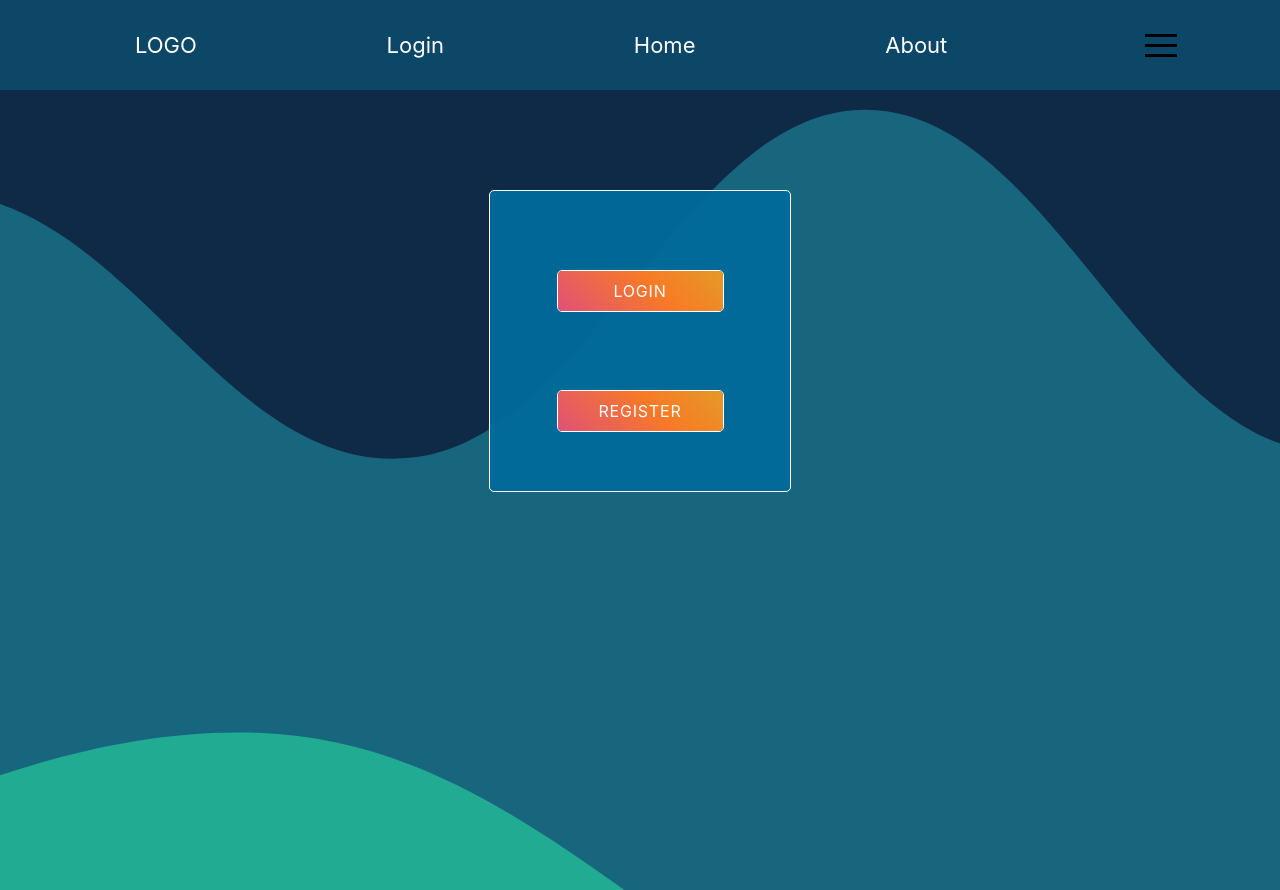
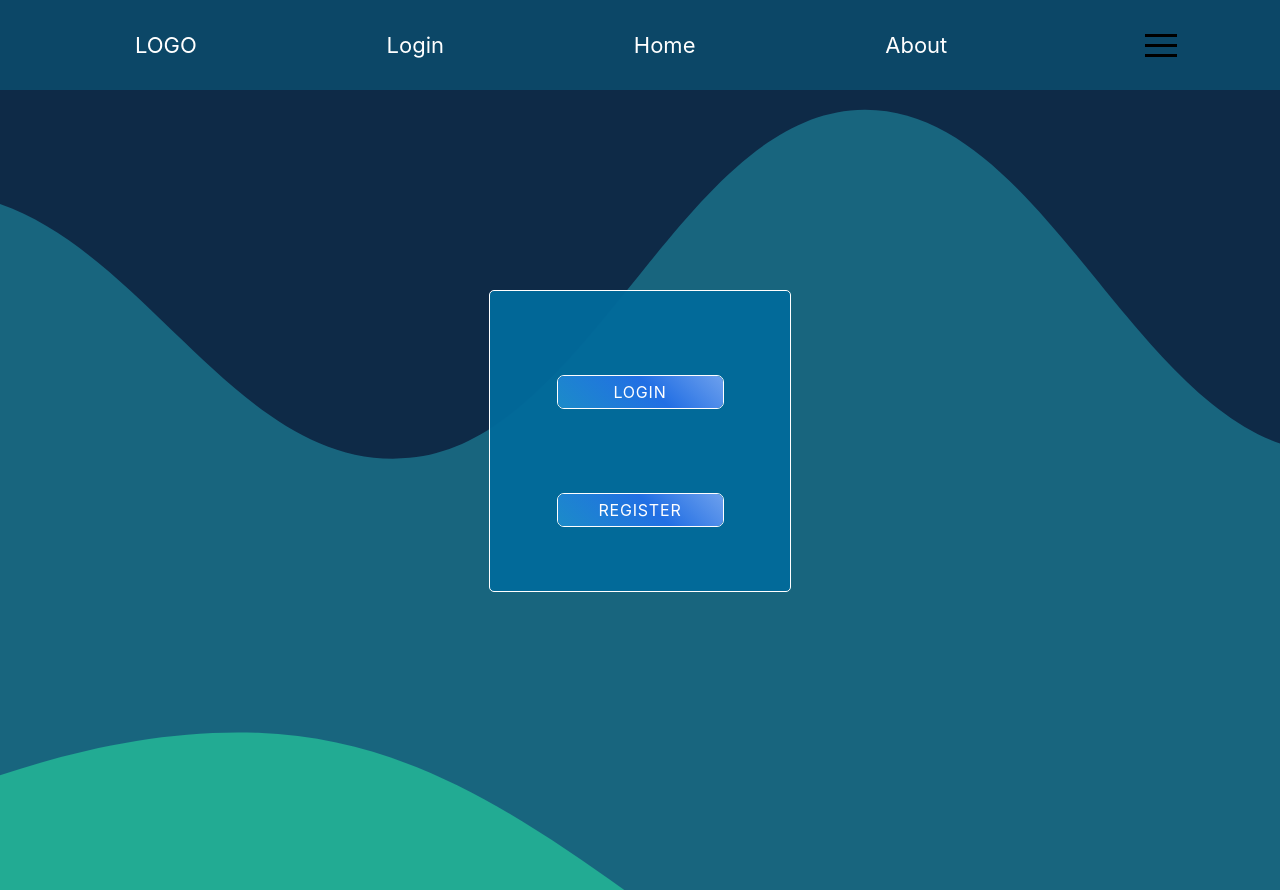
Before and after one commit to JohnBorges52/TypeWhat, a React (Create React App) app in the folder guesswhat-front/: page / in a window 1280 px wide. Built offline with nearby package versions, Linux system fonts and the light colour scheme.

Commit message:
fix an issue with box color

```diff
--- a/guesswhat-front/src/styles/mainpage.scss
+++ b/guesswhat-front/src/styles/mainpage.scss
@@ -1,5 +1,5 @@
 .mainpage--container{
-  margin: 100px auto;
+  margin: 25vh auto;
   width: 300px;
   height: 300px;
 
@@ -13,17 +13,27 @@
 
 
 }
+.mainpage--container:hover{
+  background-color: #065c85;
+
+
+}
+
 
 .btn-link{
-  width: 70%;
-  height: 40px;
-  border-radius: 5px;
-  border: 1px solid transparent;
-  color: white;
+//   width: 70%;
+//   height: 40px;
+//   border-radius: 5px;
+//   border: 1px solid transparent;
+//   color: white;
+//   display: flex;
+//   align-items: center;
+//   justify-content: center;
+//   // change the thickness
   display: flex;
+  justify-content: center;
   align-items: center;
-  justify-content: center;
-  // change the thickness
+  height: 2em;
 
 
 
--- a/guesswhat-front/src/styles/register.scss
+++ b/guesswhat-front/src/styles/register.scss
@@ -102,10 +102,13 @@
   letter-spacing: 0.05em;
   position: relative;
   overflow: hidden;
-  border: 1.5px solid  white;
-  box-shadow: 0 0 0 0 rgba(218, 135, 10, 0.5), 0 0 0 0 rgba(202, 20, 20, 0.5);
+  border: 1px solid  white;
+  // box-shadow: 0 0 0 0 rgba(218, 135, 10, 0.5), 0 0 0 0 rgba(202, 20, 20, 0.5);
   transition: transform 0.3s ease, box-shadow 0.3s ease;
   z-index: 1;
+  color: white;
+  border-radius: 7px;
+  height: 2em;
 
 
 }
@@ -117,7 +120,8 @@
   position: absolute;
   top: -100px;
   left: -20px;
-  background-image: linear-gradient(225deg, #bdd827 0%, #f87a26 50%, #c625d0 100% );
+  background-image: linear-gradient(225deg, #ffffff 0%, #226fe4 50%, #13afa7 100% );
+
   z-index: -1;
   transition: transform 0.5s ease;
 
@@ -125,8 +129,8 @@
 }
 
 .btn-link:hover{
-  transform: translate(0, -5px);
-  box-shadow: 5px -5px 25px 0 rgba(202, 20, 20, 0.5), -5px 5px 25px 0 rgba(218, 59, 10, 0.5);
+  // transform: translate(0, -5px);
+  box-shadow: 1px -1px 35px 0 rgba(207, 201, 201, 0.5), -5px 5px 25px 0 rgba(24, 10, 218, 0.5);
 
 }
 
```
